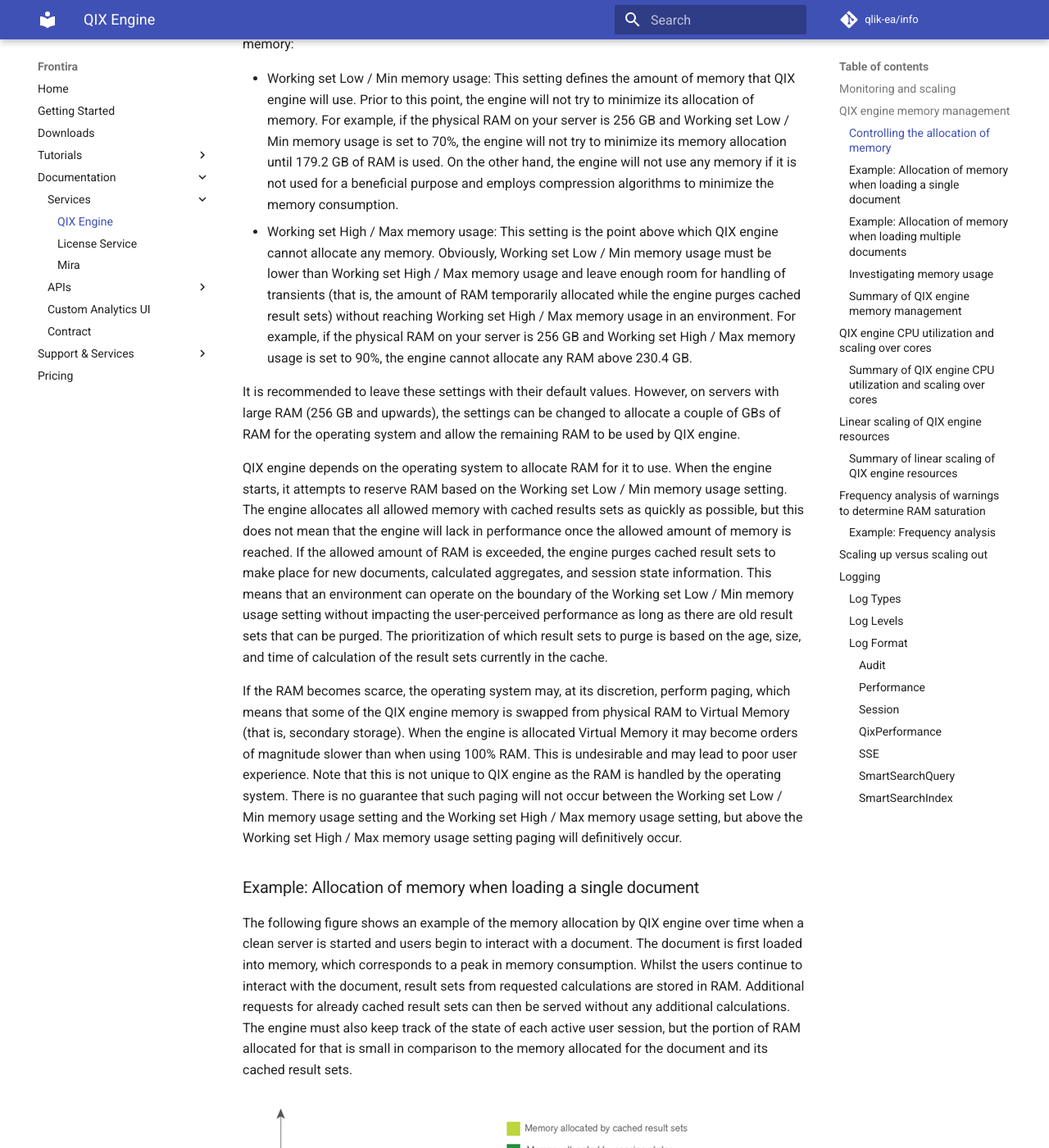
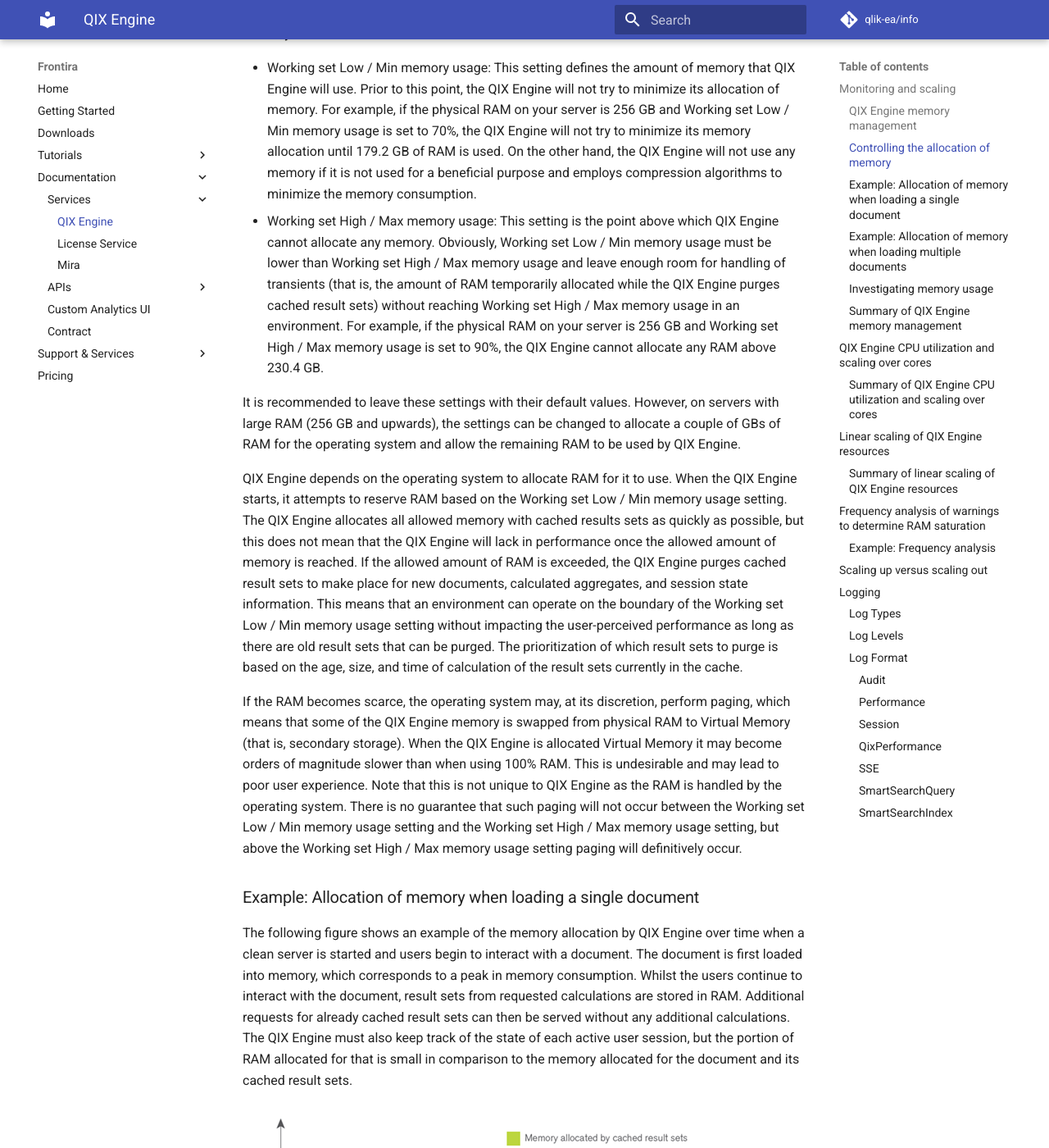
Before and after one commit to qlik-oss/core-website, an MkDocs documentation site: the page built from docs/documentation/services/qix-engine.md, in a window 1280 px wide and 1400 px high, scrolled down 966 px. Shown: the whole window at 82% size. Built offline with MkDocs 1.6.1 and Material for MkDocs 9.7.7, drawn with Linux system fonts in a browser that asks for light colours; comment, search, counter and statistics services are not loaded; old or Windows-style settings are respelled for this version of MkDocs; some of the changed text lies outside the part shown.

Commit message:
Corrected QIX Engine and header indent

```diff
--- a/docs/documentation/services/qix-engine.md
+++ b/docs/documentation/services/qix-engine.md
@@ -6,13 +6,13 @@
 ## Monitoring and scaling
 
 QIX Engine has some unique resource characteristics, which are presented
-here along with some ways to monitor the engine for health and scaling
+here along with some ways to monitor the QIX Engine for health and scaling
 purposes.
 
-## QIX engine memory management
+### QIX Engine memory management
 
 The main memory RAM is the primary
-storage for all data to be analyzed by QIX engine. The engine mainly
+storage for all data to be analyzed by QIX Engine. The engine mainly
 allocates memory for:
 
 * The unaggregated dataset that is defined by the document data model.
@@ -21,12 +21,12 @@
 * The session state for each user of the document.
 * Temporary allocations for helper tables during calculations.
 
-When a user requests a document, QIX engine loads it into memory, if it
+When a user requests a document, QIX Engine loads it into memory, if it
 has not been previously loaded. The dataset for a document is only loaded
 once and is not duplicated for multiple users who concurrently access and
-analyze it. As the user makes selections in the document, QIX engine
+analyze it. As the user makes selections in the document, QIX Engine
 performs the needed calculations in real time. To render a chart, the
-engine must first access the core unaggregated dataset and then calculate
+QIX engine must first access the core unaggregated dataset and then calculate
 and store the totals. The user session states and aggregates are stored
 in the RAM above and beyond the RAM used to store the core unaggregated
 dataset. Most of the session information is shared between sessions in
@@ -34,39 +34,39 @@
 
 ### Controlling the allocation of memory
 
-There are two fundamental settings for controlling how QIX engine
+There are two fundamental settings for controlling how QIX Engine
 allocates and releases memory:
 
 * Working set Low / Min memory usage: This setting defines the amount of
-  memory that QIX engine will use. Prior to this point, the engine will
+  memory that QIX Engine will use. Prior to this point, the QIX Engine will
   not try to minimize its allocation of memory. For example, if the
   physical RAM on your server is 256 GB and Working set Low / Min memory
-  usage is set to 70%, the engine will not try to minimize its memory
-  allocation until 179.2 GB of RAM is used. On the other hand, the engine
+  usage is set to 70%, the QIX Engine will not try to minimize its memory
+  allocation until 179.2 GB of RAM is used. On the other hand, the QIX Engine
   will not use any memory if it is not used for a beneficial purpose and
   employs compression algorithms to minimize the memory consumption.
 * Working set High / Max memory usage: This setting is the point above
-  which QIX engine cannot allocate any memory. Obviously, Working set
+  which QIX Engine cannot allocate any memory. Obviously, Working set
   Low / Min memory usage must be lower than Working set High / Max memory
   usage and leave enough room for handling of transients (that is, the
-  amount of RAM temporarily allocated while the engine purges cached
+  amount of RAM temporarily allocated while the QIX Engine purges cached
   result sets) without reaching Working set High / Max memory usage in
   an environment. For example, if the physical RAM on your server is 256
-  GB and Working set High / Max memory usage is set to 90%, the engine
+  GB and Working set High / Max memory usage is set to 90%, the QIX Engine
   cannot allocate any RAM above 230.4 GB.
 
 It is recommended to leave these settings with their default values.
 However, on servers with large RAM (256 GB and upwards), the settings can
 be changed to allocate a couple of GBs of RAM for the operating system and
-allow the remaining RAM to be used by QIX engine.
+allow the remaining RAM to be used by QIX Engine.
 
-QIX engine depends on
-the operating system to allocate RAM for it to use. When the engine starts,
+QIX Engine depends on
+the operating system to allocate RAM for it to use. When the QIX Engine starts,
 it attempts to reserve RAM based on the Working set Low / Min memory usage
-setting. The engine allocates all allowed memory with cached results sets
-as quickly as possible, but this does not mean that the engine will lack
+setting. The QIX Engine allocates all allowed memory with cached results sets
+as quickly as possible, but this does not mean that the QIX Engine will lack
 in performance once the allowed amount of memory is reached. If the allowed
-amount of RAM is exceeded, the engine purges cached result sets to make
+amount of RAM is exceeded, the QIX Engine purges cached result sets to make
 place for new documents, calculated aggregates, and session state information.
 This means that an environment can operate on the boundary of the Working
 set Low / Min memory usage setting without impacting the user-perceived
@@ -75,11 +75,11 @@
 and time of calculation of the result sets currently in the cache.
 
 If the RAM becomes scarce, the operating system may, at its discretion,
-perform paging, which means that some of the QIX engine memory is swapped
+perform paging, which means that some of the QIX Engine memory is swapped
 from physical RAM to Virtual Memory (that is, secondary storage). When the
-engine is allocated Virtual Memory it may become orders of magnitude slower
+QIX Engine is allocated Virtual Memory it may become orders of magnitude slower
 than when using 100% RAM. This is undesirable and may lead to poor user
-experience. Note that this is not unique to QIX engine as the RAM is handled
+experience. Note that this is not unique to QIX Engine as the RAM is handled
 by the operating system. There is no guarantee that such paging will not
 occur between the Working set Low / Min memory usage setting and the Working
 set High / Max memory usage setting, but above the Working set High / Max
@@ -87,20 +87,20 @@
 
 ### Example: Allocation of memory when loading a single document
 
-The following figure shows an example of the memory allocation by QIX engine
+The following figure shows an example of the memory allocation by QIX Engine
 over time when a clean server is started and users begin to interact with a
 document. The document is first loaded into memory, which corresponds to a
 peak in memory consumption. Whilst the users continue to interact with the
 document, result sets from requested calculations are stored in RAM.
 Additional requests for already cached result sets can then be served
-without any additional calculations. The engine must also keep track of
+without any additional calculations. The QIX Engine must also keep track of
 the state of each active user session, but the portion of RAM allocated for
 that is small in comparison to the memory allocated for the document and
 its cached result sets.
 
 ![Single doc allocation](../../images/qix-service/qix_allocation_single_doc.png)
 
-QIX engine does not allow persistent allocation of more memory than specified
+QIX Engine does not allow persistent allocation of more memory than specified
 by the Working set Low / Min memory usage setting. When the total amount of
 allocated RAM goes beyond that setting, previously cached result sets are
 purged to make room for new ones. When the document is unloaded from memory,
@@ -126,21 +126,21 @@
 
 ### Investigating memory usage
 
-It is good practice to investigate how QIX engine uses memory. When the
-memory curve fluctuates a lot, it usually means that the engine needs to
+It is good practice to investigate how QIX Engine uses memory. When the
+memory curve fluctuates a lot, it usually means that the Engine needs to
 allocate extra memory during a calculation. The memory is released when the
 result set is cached. Jitter on the memory curve might indicate poor document
 design that may be worth investigating as it often means slow response times.
 
 ![Monitoring RAM](../../images/qix-service/monitoring_ram.png)
 
-### Summary of QIX engine memory management
+### Summary of QIX Engine memory management
 
 The following is important to consider when it comes to memory management:
 
-* QIX engine caches all result sets as long as there is RAM available for
+* QIX Engine caches all result sets as long as there is RAM available for
   allocation.
-* QIX engine will only release memory when unloading documents. When a document
+* QIX Engine will only release memory when unloading documents. When a document
   is unloaded from memory, the total amount of allocated memory drops by the
   same amount as originally allocated by the document. If there are no requests
   to use the allocated memory, the cached result sets will stay in memory since
@@ -149,14 +149,14 @@
   and cached results are purged to make room for new values.
 * The age, size, and time of calculation are factors in the prioritization
   of which values to purge.
-* QIX engine purges old sessions when the “maximum inactive session time”
+* QIX Engine purges old sessions when the “maximum inactive session time”
   value is reached.
 * High memory usage is usually the result of many cached results. As long
   as paging does not occur, high memory usage is a good thing.
 
-## QIX engine CPU utilization and scaling over cores
+## QIX Engine CPU utilization and scaling over cores
 
-QIX engine leverages the processor to dynamically create aggregations as
+QIX Engine leverages the processor to dynamically create aggregations as
 needed in real time, which results in a fast, flexible, and intuitive user
 experience.
 
@@ -165,16 +165,16 @@
 for a document. When the user interface requires aggregates (for example,
 to display a chart object or to recalculate after a selection has been made),
 the aggregation is done in real time, which requires CPU processing power.
-QIX engine is multi-threaded and optimized to take advantage of multiple
+QIX Engine is multi-threaded and optimized to take advantage of multiple
 processor cores. All available cores are used almost linearly when calculating
-charts. During calculations, the engine makes a short burst of intense CPU
+charts. During calculations, the Engine makes a short burst of intense CPU
 usage in real time. It is good if the CPU utilization is high during peaks
 over time (see the figure below). This indicates that the document is designed for
 good scaling over cores. A certain selection or calculation can be assumed
 to require a certain amount of processing capacity (that is, clock cycles
 from a certain chip), and a peak of high utilization results in faster response
 times as all available cores can cooperate to complete the calculation. QIX
-engine has a central cache function, which means that chart calculations only
+Engine has a central cache function, which means that chart calculations only
 need to be done once, which results in better user experience (that is, faster
 response times) and lower CPU utilization.
 
@@ -185,7 +185,7 @@
 immediately available (see the figure below). This is an indication of poor
 performance.
 
-The cases where QIX engine will not scale well over cores include:
+The cases where QIX Engine will not scale well over cores include:
 
 * A single user triggers single-threaded operations.
 * The underlying hardware does not allow for good scaling (for example, when
@@ -193,23 +193,23 @@
 
 ![CPU Average High](../../images/qix-service/cpu_high_average.png)
 
-### Summary of QIX engine CPU utilization and scaling over cores
+### Summary of QIX Engine CPU utilization and scaling over cores
 
-The following is important to consider when it comes to how QIX engine utilizes
+The following is important to consider when it comes to how QIX Engine utilizes
 the CPU:
 
-* Peaks with 100% CPU utilization are good as they indicate that QIX engine
+* Peaks with 100% CPU utilization are good as they indicate that QIX Engine
   utilizes all available capacity to deliver the responses as fast as possible.
 * High average CPU utilization (>70%) is bad as it means that the system
   saturates and incoming selections in documents have to be queued prior to
   being served.
-* QIX engine processing capacity can be increased by adding more cores or by
-  increasing the clock frequency. More processing capacity makes the engine
+* QIX Engine processing capacity can be increased by adding more cores or by
+  increasing the clock frequency. More processing capacity makes the Engine
   handle load peaks in a robust manner.
 
-## Linear scaling of QIX engine resources
+## Linear scaling of QIX Engine resources
 
-QIX engine consumes approximately the same amount of resources when documents
+QIX Engine consumes approximately the same amount of resources when documents
 are loaded and accessed at the same time on a server as when they are loaded
 and accessed in sequence on the server. So, by adding up the resource usage
 of individual documents, you can get a close approximation of the resources
@@ -226,7 +226,7 @@
 you can get an estimate of the total amount of resources needed to load and
 access the documents at the same time.
 
-### Summary of linear scaling of QIX engine resources
+### Summary of linear scaling of QIX Engine resources
 
 The following is important to consider when it comes to linear scaling:
 
@@ -240,7 +240,7 @@
 ## Frequency analysis of warnings to determine RAM saturation
 
 It can be difficult to determine how much or what portion of the memory
-is used for what purpose by the QIX engine (for example, memory may be
+is used for what purpose by the QIX Engine (for example, memory may be
 allocated for application in-memory or cached result sets). Apart from
 typical end user signs of RAM saturation such as slow response times caused
 by slow calculations and frequent recalculations, the QIX log can be used
@@ -252,12 +252,12 @@
 * WorkingSet: Virtual Memory is growing CRITICALLY beyond parameters…
 
 The first warning ("...growing beyond parameters...") indicates that the
-QIX engine experiences problems staying below the Low / Min memory setting.
+QIX Engine experiences problems staying below the Low / Min memory setting.
 It is not a problem if this happens every now and then, but depending on the
 frequency these warnings may indicate a shortage of RAM.
 
 The second warning ("...CRITICALLY beyond parameters...") is more severe.
-This indicates that paging is most likely to happen and the QIX engine has
+This indicates that paging is most likely to happen and the QIX Engine has
 not managed to get back below the Low / Min setting for some time. If this
 is a reoccurring warning in the logs, there is a shortage of RAM.
 
@@ -297,7 +297,7 @@
 
 ## Scaling up versus scaling out
 
-Scaling a deployment of QIX engines to match a given or dynamic workload
+Scaling a deployment of QIX Engines to match a given or dynamic workload
 can be done in two ways. Either horizontally by adding more nodes/hosts to
 a cluster or vertically by adding more resources to current nodes/hosts.
 
```
